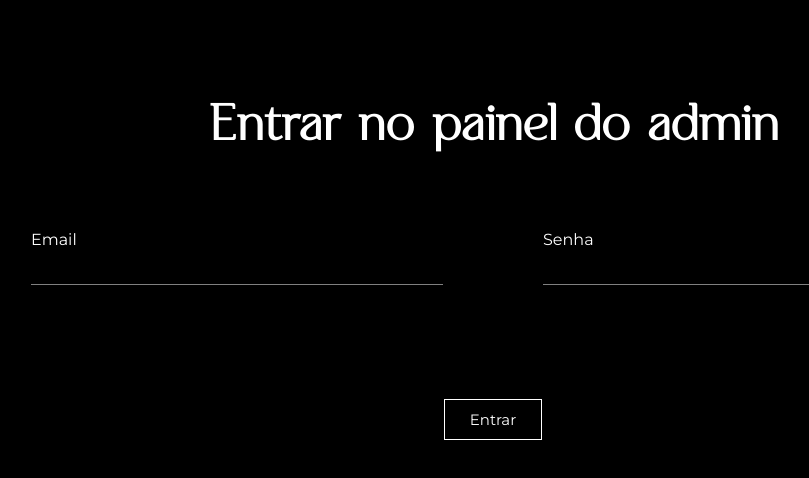
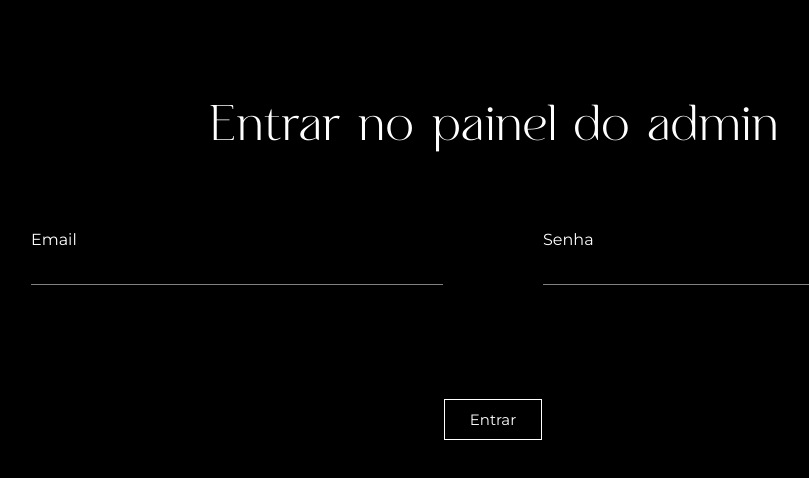
Before and after one commit to guilhermewebdev/wedding-site, a Next.js app: page /admin/login in a window 1280 px wide. Shown: the top 478 px of the page, without its empty margins (155-964 px from the left). Built offline with nearby package versions, Linux system fonts and the light colour scheme; no server answers.

Commit message:
Ajuste em fonte reserva

```diff
--- a/styles/Styles.module.css
+++ b/styles/Styles.module.css
@@ -41,7 +41,8 @@
 }
 
 .title {
-    font-family: "NT Vanilla", "Brush Script MT";
+    font-family: "NT Vanilla", "Montserrat";
+    font-weight: normal;
     font-size: 50px;
     margin-bottom: 15px;
     text-align: center;
```
